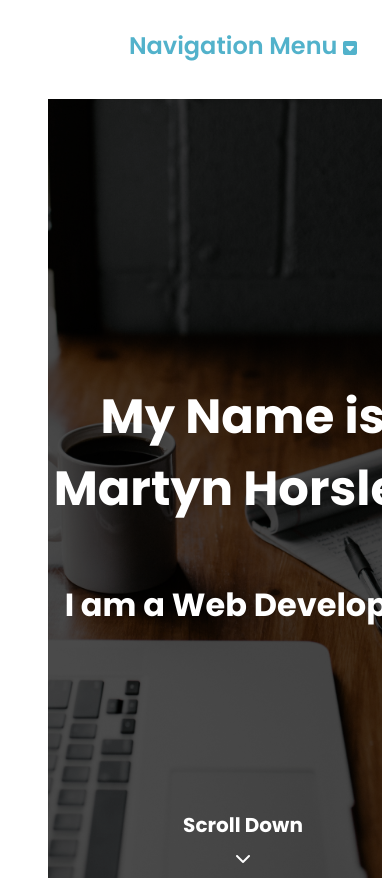
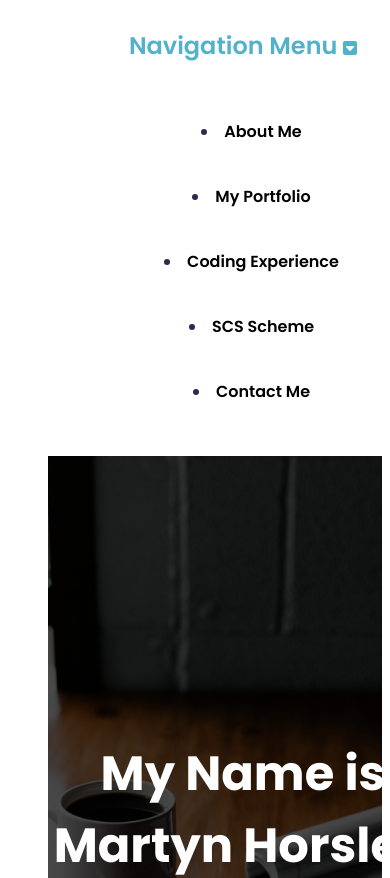
Before and after one commit to MartynHorslen/portfolio, a PHP site: page / in a window 390 px wide. Shown: the top 878 px of the page. Run offline with PHP 8.4, Linux system fonts and the light colour scheme; some libraries are stand-ins or nearby versions.

Commit message:
Display nav in mobile view for now

```diff
--- a/index.html
+++ b/index.html
@@ -33,7 +33,7 @@
                         <li><a href="#portfolio">My Portfolio</a></li>
                         <li><a href="code.html">Coding Experience</a></li>
                         <li><a href="scion.html">SCS Scheme</a></li>
-                        <li><a href="#contact">Contact Me</a></li>
+                        <li><a href="index.html#contact">Contact Me</a></li>
                     </ul>
                 </nav>
                 <div id="social">
@@ -49,12 +49,12 @@
                         <figcaption>
                             <h1>My Name is Martyn Horslen</h1>
                             <h2>I am a Web Developer</h2>
+                            <a href="#portfolio" class="scroll">
+                                <h3>Scroll Down</h3>
+                                <!-- Down arrow icon -->
+                                <i class="fa-solid fa-chevron-down"></i>
+                            </a>
                         </figcaption>
-                        <a href="#portfolio" class="scroll">
-                            <h3>Scroll Down</h3>
-                            <!-- Down arrow icon -->
-                            <i class="fa-solid fa-chevron-down"></i>
-                        </a>
                     </figure>
                 </section>
                 <section id="portfolio">
--- a/scss/_header.scss
+++ b/scss/_header.scss
@@ -2,6 +2,8 @@ header {
     display: flex;
     flex-direction: column;
     justify-content: flex-start;
+    z-index: 1;
+    background-color: white;
     #initials {
         font-size: 96px;
         font-weight: 700;
@@ -28,7 +30,7 @@ header {
             }
         }
         ul {
-            display: none;
+            display: flex;
             flex-direction: column;
             align-items: center;
             li {
```
Also changed, not shown: css/style.css.
